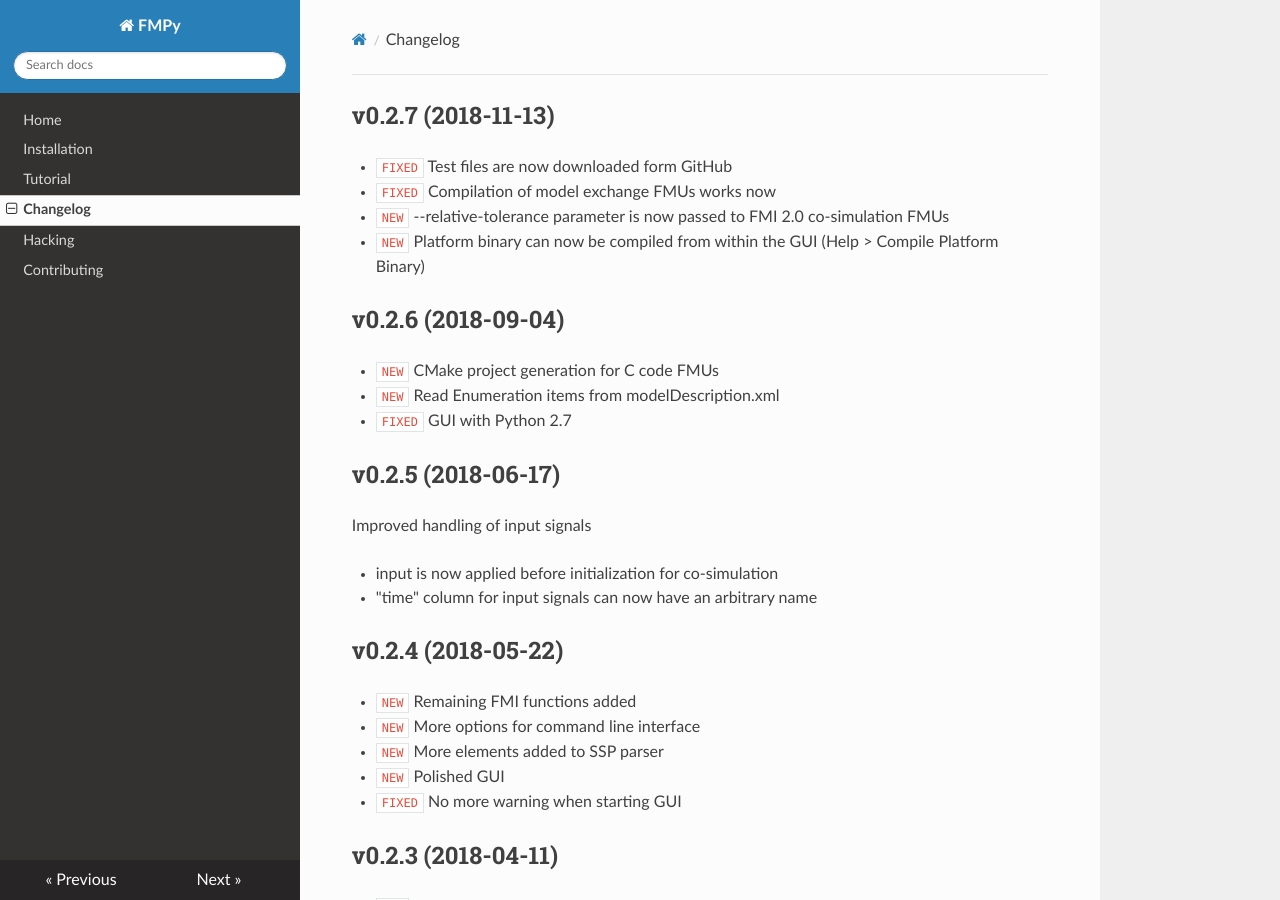
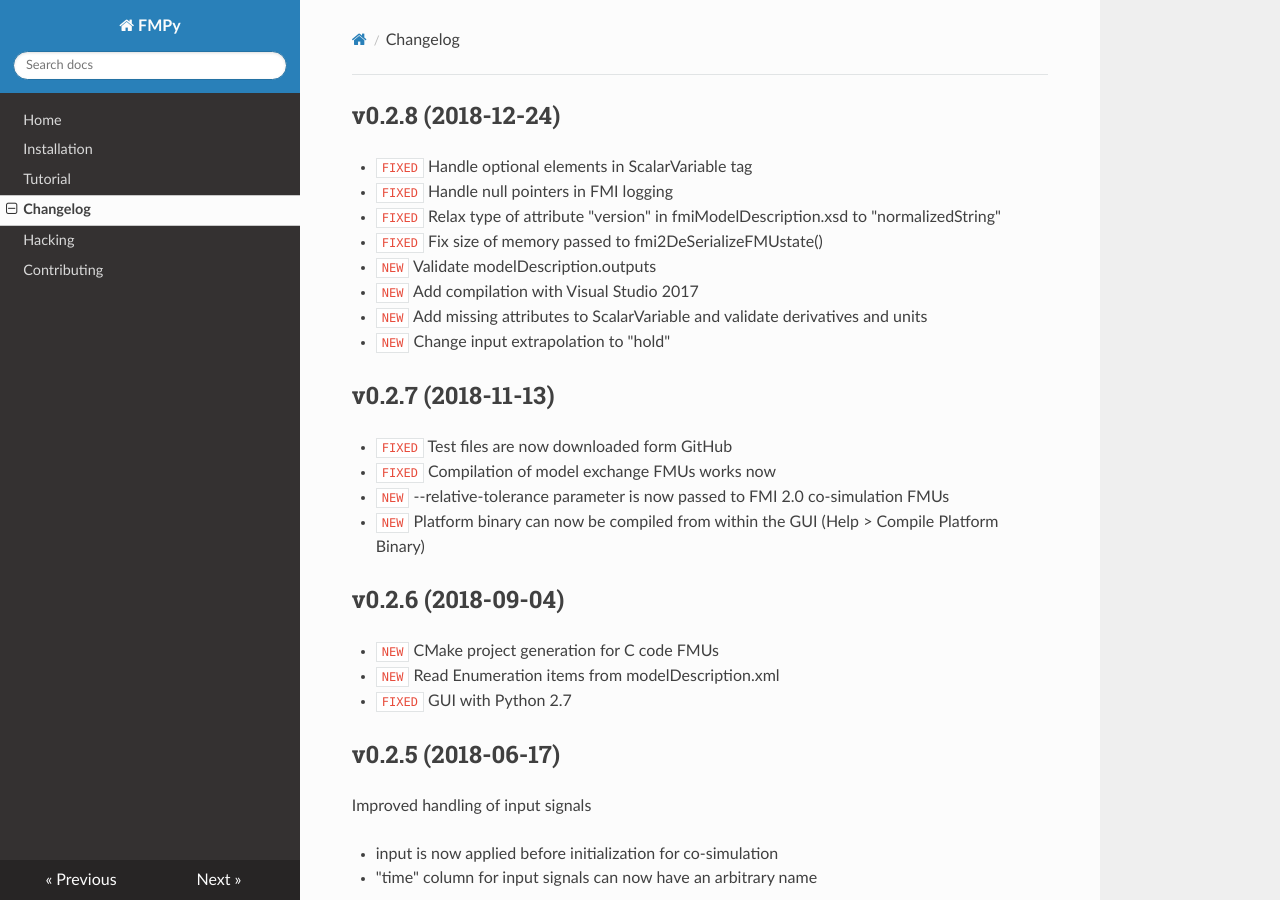
Before and after one commit to CATIA-Systems/FMPy, an MkDocs documentation site: the page built from docs/changelog.md, in a window 1280 px wide and 900 px high. Built offline with MkDocs 1.6.1, drawn with Linux system fonts in a browser that asks for light colours; nearby versions of some CDN libraries; old or Windows-style settings are respelled for this version of MkDocs.

Commit message:
Bump version to 0.2.8 and update docs

```diff
--- a/docs/changelog.md
+++ b/docs/changelog.md
@@ -1,3 +1,14 @@
+## v0.2.8 (2018-12-24)
+
+- `FIXED` Handle optional elements in ScalarVariable tag
+- `FIXED` Handle null pointers in FMI logging
+- `FIXED` Relax type of attribute "version" in fmiModelDescription.xsd to "normalizedString"
+- `FIXED` Fix size of memory passed to fmi2DeSerializeFMUstate()
+- `NEW` Validate modelDescription.outputs
+- `NEW` Add compilation with Visual Studio 2017
+- `NEW` Add missing attributes to ScalarVariable and validate derivatives and units
+- `NEW` Change input extrapolation to "hold"
+
 ## v0.2.7 (2018-11-13)
 
 - `FIXED` Test files are now downloaded form GitHub
--- a/fmpy/__init__.py
+++ b/fmpy/__init__.py
@@ -5,7 +5,7 @@
 from ctypes import *
 import _ctypes
 
-__version__ = '0.2.7'
+__version__ = '0.2.8'
 
 
 # determine the platform
--- a/setup.py
+++ b/setup.py
@@ -47,7 +47,7 @@
 extras_require['complete'] = sorted(set(sum(extras_require.values(), [])))
 
 setup(name='FMPy',
-      version='0.2.7',
+      version='0.2.8',
       description="Simulate Functional Mock-up Units (FMUs) in Python",
       long_description=long_description,
       author="Torsten Sommer",
```
Also changed, not shown: docs/index.md (+1 -1 lines).
